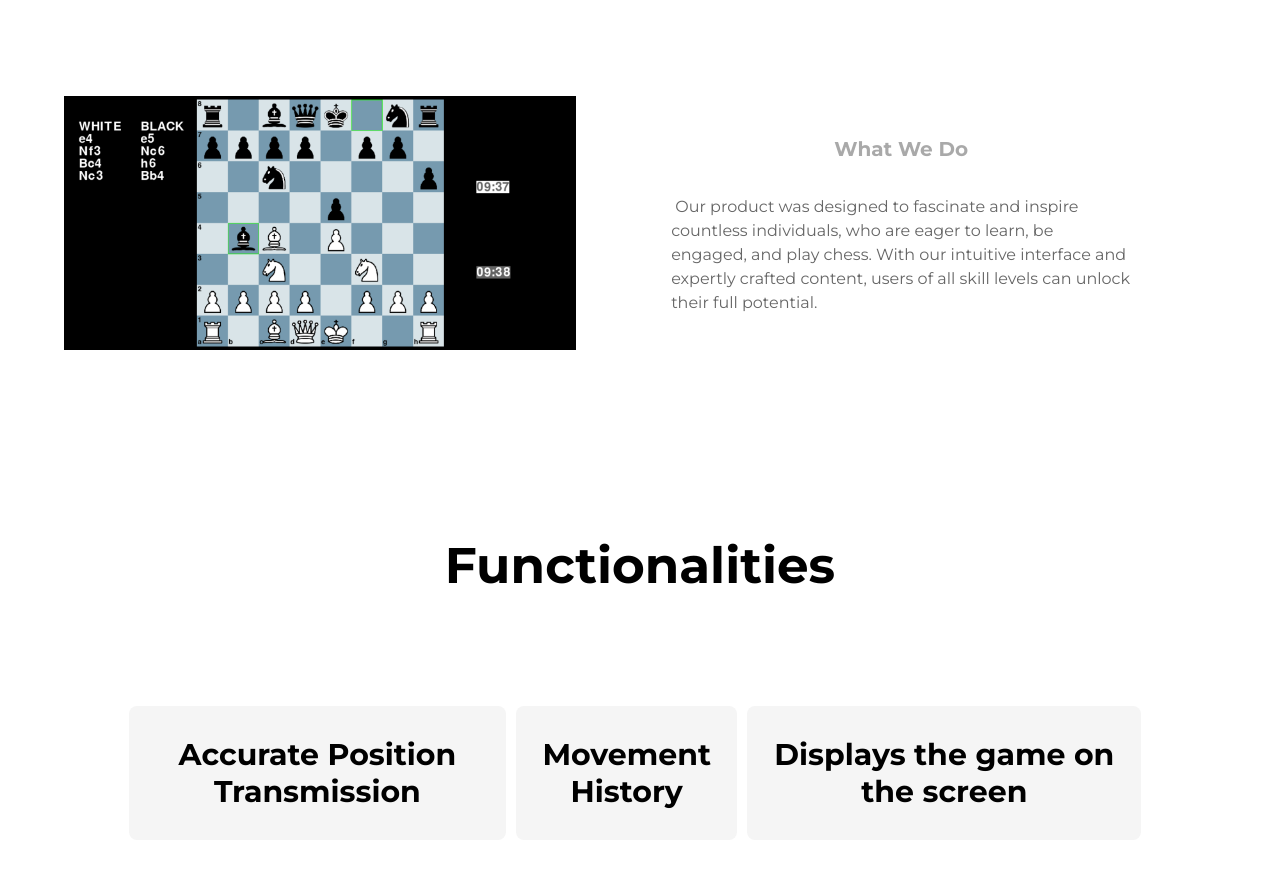
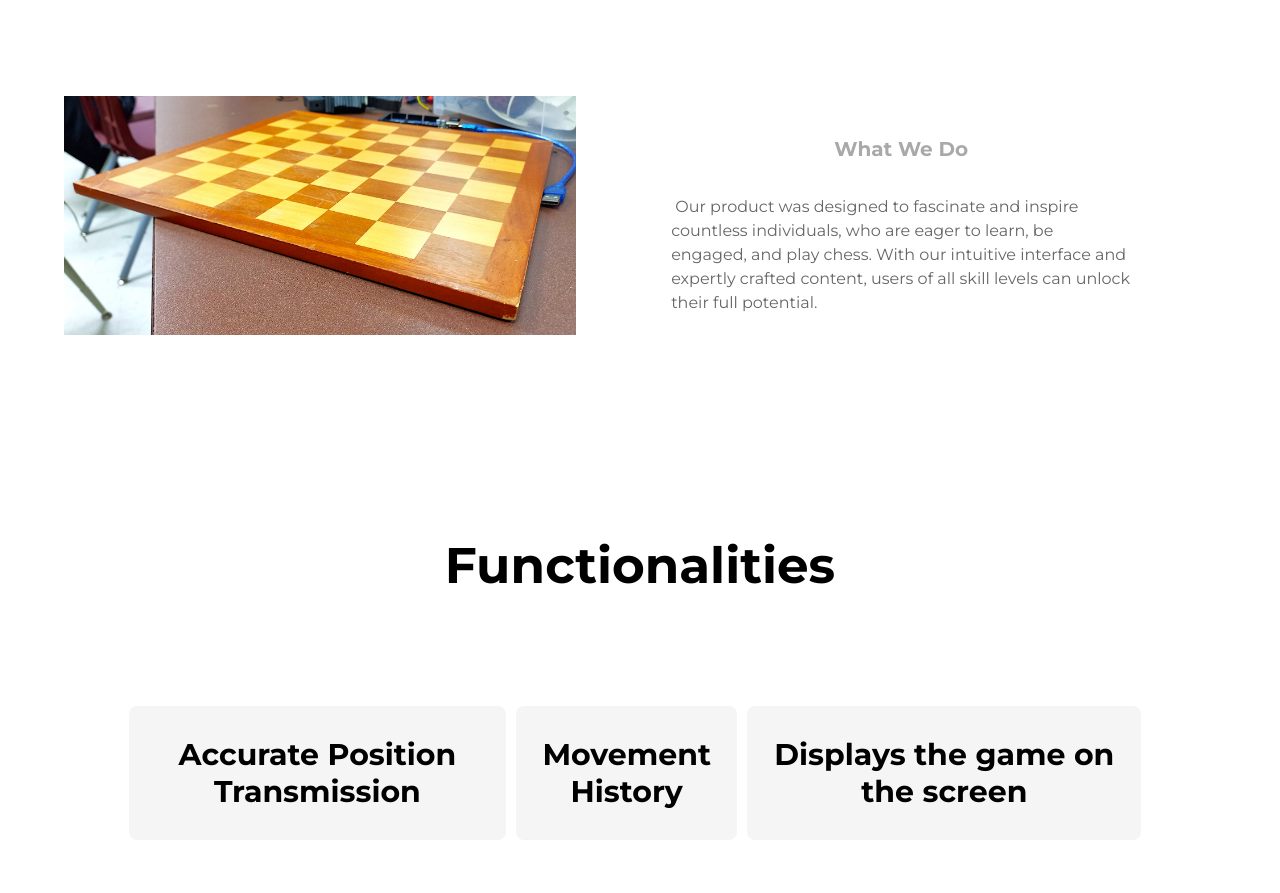
Before and after one commit to MrBonie6466/mrbonie.github.io, a website: page index.html in a window 1280 px wide. Shown: the part 2235-3128 px from the top of the page. Drawn offline with Linux system fonts and the light colour scheme.

Commit message:
Update index.html

```diff
--- a/index.html
+++ b/index.html
@@ -39,7 +39,7 @@
 <div class="container"></div>
 <div class="seperate-container">
     <div class="left-section">
-        <img src="unnamed.png" alt="Chess" class="physchessboard-image">
+        <img src="Physchess.jpg" alt="Chess" class="physchessboard-image">
     </div>
     <div class="right-section">
         <h5>What We Do</h5>
```
